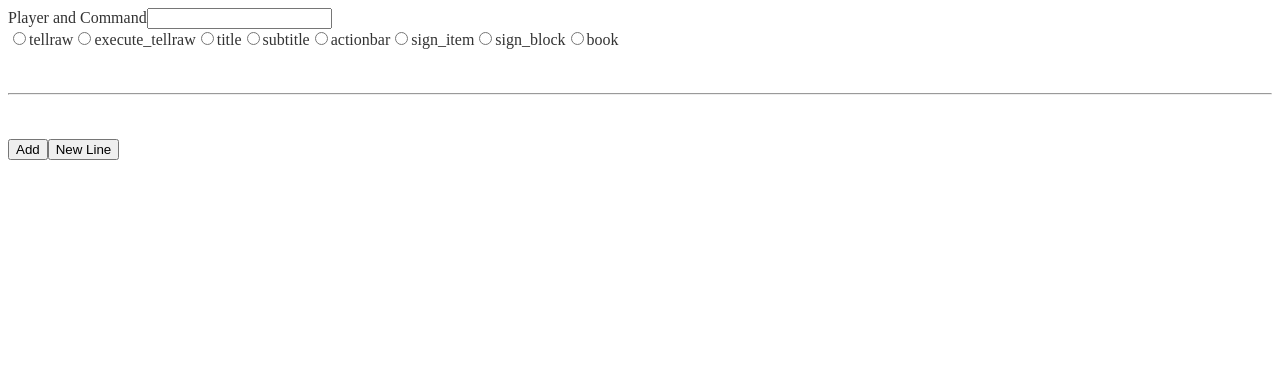
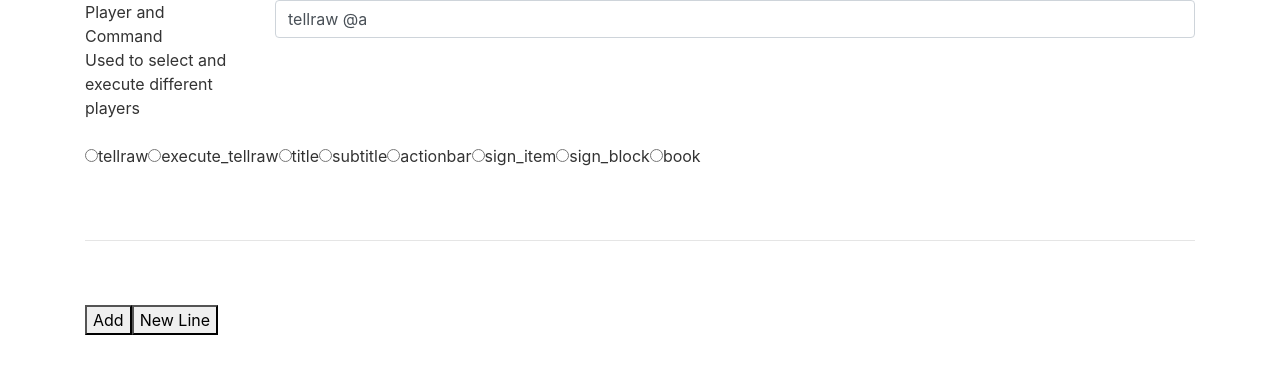
Before and after one commit to ezfe/tellraw, a React app: page / in a window 1280 px wide. Shown: the top 374 px of the page. Built offline with nearby package versions, Linux system fonts and the light colour scheme.

Commit message:
Set up bootstrap and removed dist

```diff
--- a/src/components/Tellraw.tsx
+++ b/src/components/Tellraw.tsx
@@ -146,11 +146,17 @@ class Tellraw extends React.Component<TellrawProps, TellrawState> {
 
     render() {
         return (
-            <div>
-                <label>
-                    Player and Command
-                    <input />
-                </label>
+            <div className="container">
+                <div className="row">
+                    <div className="col-sm-2 col-xs-12 row-margin-top row-margin-bottom">
+                        <span lang="player.header">Player and Command</span>
+                        <br />
+                        <span lang="player.description">Used to select and execute different players</span>
+					</div>
+                    <div id="playerDiv" className="col-sm-10 col-xs-12 row-margin-top row-margin-bottom command_container">
+                        <input value="tellraw @a" id="command" type="text" className="form-control" />
+					</div>
+				</div>
                 <br />
                 <CommandTemplatesController />
                 <br />
--- a/src/index.tsx
+++ b/src/index.tsx
@@ -3,7 +3,8 @@ import * as ReactDOM from "react-dom";
 
 import Tellraw from "./components/Tellraw";
 
-
+import 'bootstrap';
+import './styles.scss';
 
 ReactDOM.render(
     <Tellraw />,
--- /dev/null
+++ b/src/styles.scss
@@ -0,0 +1 @@
+@import "~bootstrap/scss/bootstrap";
--- a/webpack.config.js
+++ b/webpack.config.js
@@ -1,8 +1,10 @@
+const path = require('path');
+
 module.exports = {
   entry: "./src/index.tsx",
   output: {
-    filename: "bundle.js",
-    path: __dirname + "/dist"
+    path: path.resolve(__dirname, "dist"),
+    filename: "bundle.js"
   },
 
   mode: "development",
@@ -21,7 +23,28 @@ module.exports = {
       { test: /\.tsx?$/, loader: "awesome-typescript-loader" },
 
       // All output '.js' files will have any sourcemaps re-processed by 'source-map-loader'.
-      { enforce: "pre", test: /\.js$/, loader: "source-map-loader" }
+      { enforce: "pre", test: /\.js$/, loader: "source-map-loader" },
+
+      {
+        test: /\.(scss)$/,
+        use: [
+          { loader: 'style-loader' }, // inject CSS to page
+          { loader: 'css-loader' }, // translates CSS into CommonJS modules
+          {
+            loader: 'postcss-loader', // Run post css actions
+            options: {
+              plugins: function () { // post css plugins, can be exported to postcss.config.js
+                return [
+                  require('precss'),
+                  require('autoprefixer')
+                ];
+              }
+            }
+          },
+          { loader: 'sass-loader' } // compiles Sass to CSS
+        ]
+      }
+
     ]
   },
 
```
Also changed, not shown: package.json (+10 -1 lines), 4 other files (tests, documents, lock files or other folders).
